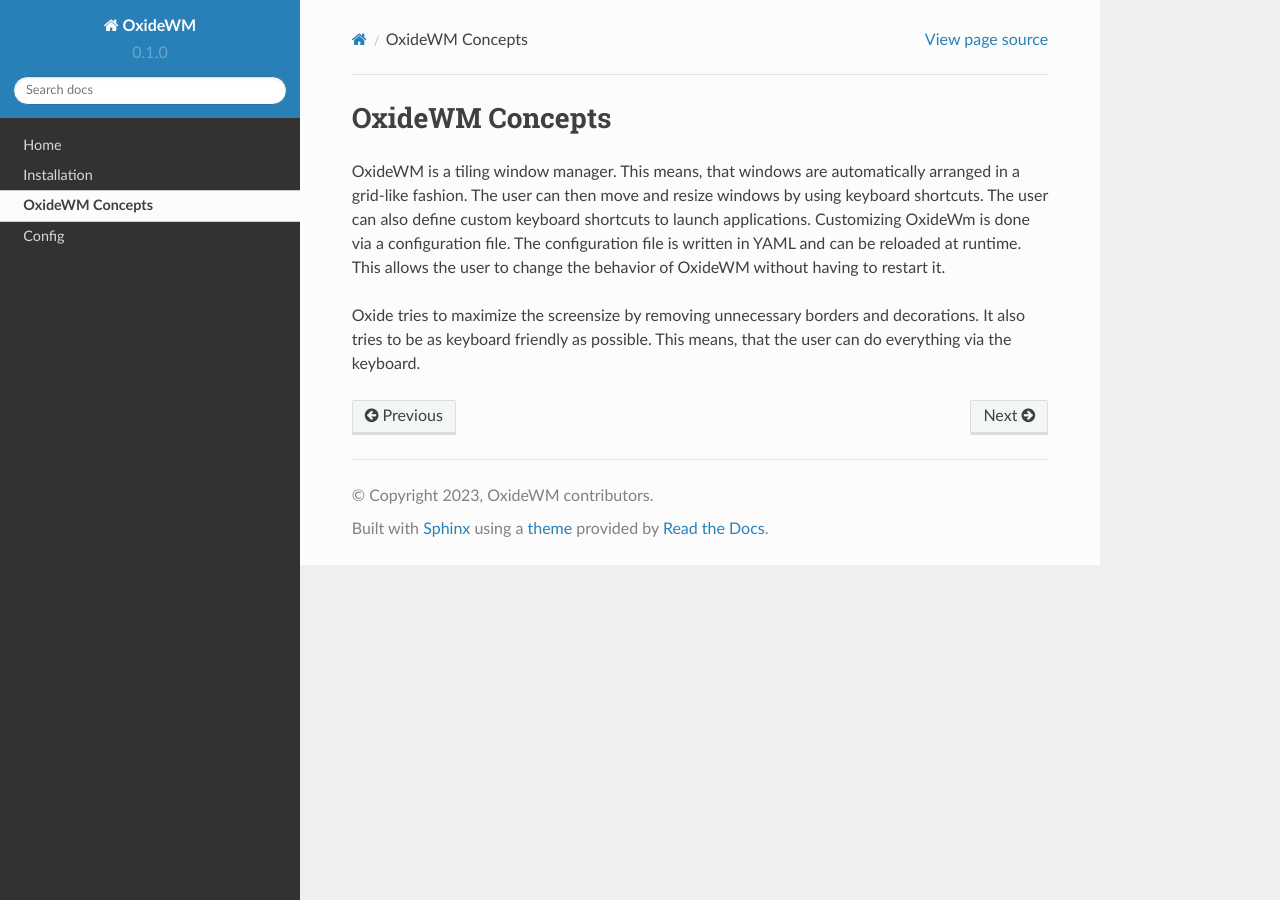
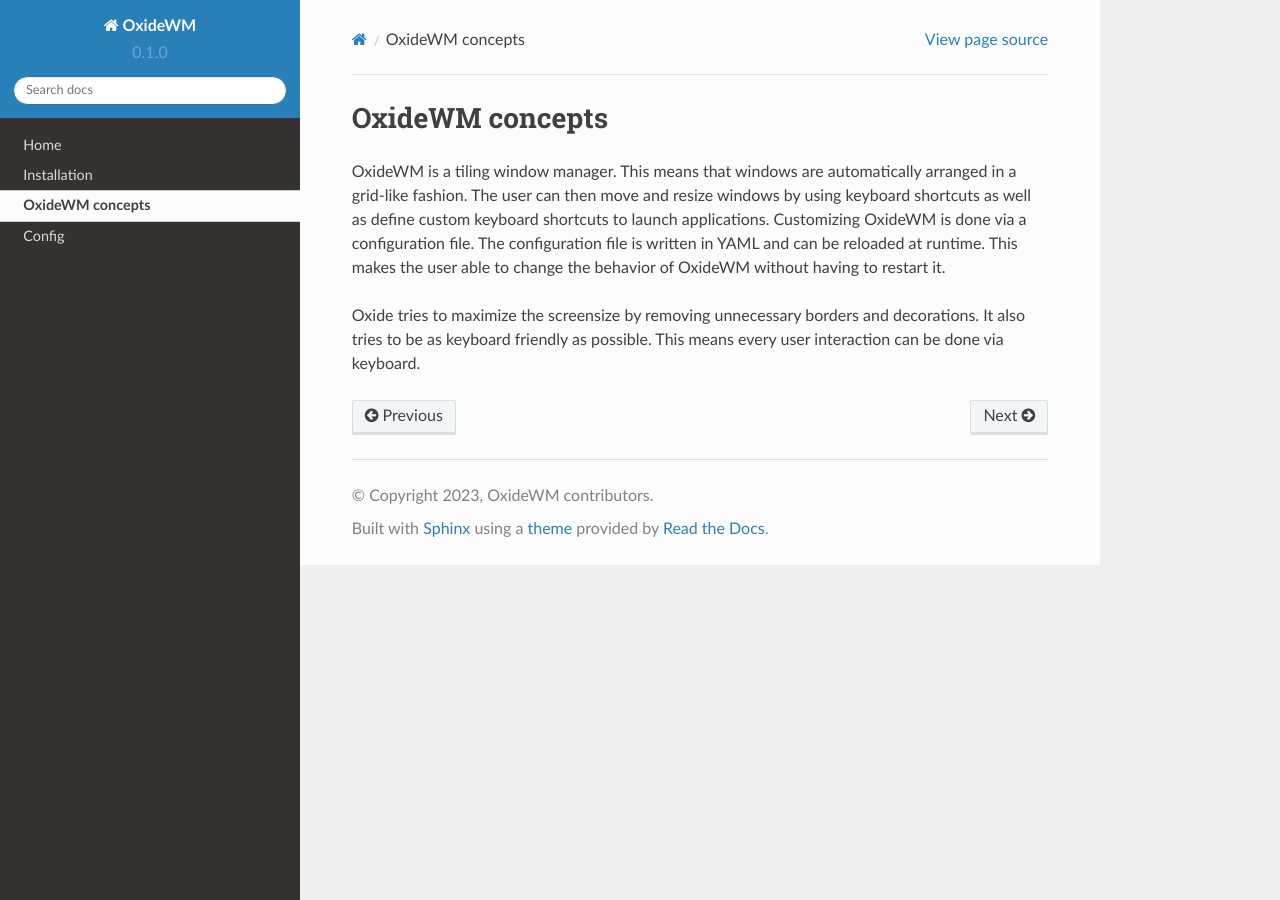
Before and after one commit to FelixSchladt/OxideWM, a Sphinx documentation site: the page built from docs/source/concepts.rst, in a window 1280 px wide. Built offline with Sphinx 7.4.7 and the Read the Docs theme 2.0.0, drawn with Linux system fonts in a browser that asks for light colours.

Commit message:
changed some formulations

```diff
--- a/docs/source/concepts.rst
+++ b/docs/source/concepts.rst
@@ -1,10 +1,10 @@
 .. _intro_concepts:
 
 ================
-OxideWM Concepts
+OxideWM concepts
 ================
 
-OxideWM is a tiling window manager. This means, that windows are automatically arranged in a grid-like fashion. The user can then move and resize windows by using keyboard shortcuts. The user can also define custom keyboard shortcuts to launch applications.
-Customizing OxideWm is done via a configuration file. The configuration file is written in YAML and can be reloaded at runtime. This allows the user to change the behavior of OxideWM without having to restart it.
+OxideWM is a tiling window manager. This means that windows are automatically arranged in a grid-like fashion. The user can then move and resize windows by using keyboard shortcuts as well as define custom keyboard shortcuts to launch applications.
+Customizing OxideWM is done via a configuration file. The configuration file is written in YAML and can be reloaded at runtime. This makes the user able to change the behavior of OxideWM without having to restart it.
 
-Oxide tries to maximize the screensize by removing unnecessary borders and decorations. It also tries to be as keyboard friendly as possible. This means, that the user can do everything via the keyboard.
+Oxide tries to maximize the screensize by removing unnecessary borders and decorations. It also tries to be as keyboard friendly as possible. This means every user interaction can be done via keyboard.
--- a/docs/source/installation.rst
+++ b/docs/source/installation.rst
@@ -16,4 +16,4 @@
         make install
 
 You will require sudo privileges to install OxideWM.
-After installation you can quit your current X session, log out and oxide should be selectable as window manager in your login screen.
+After installation you can quit your current X session and log out. Subsequently Oxide should be selectable as window manager in your login screen.
```
